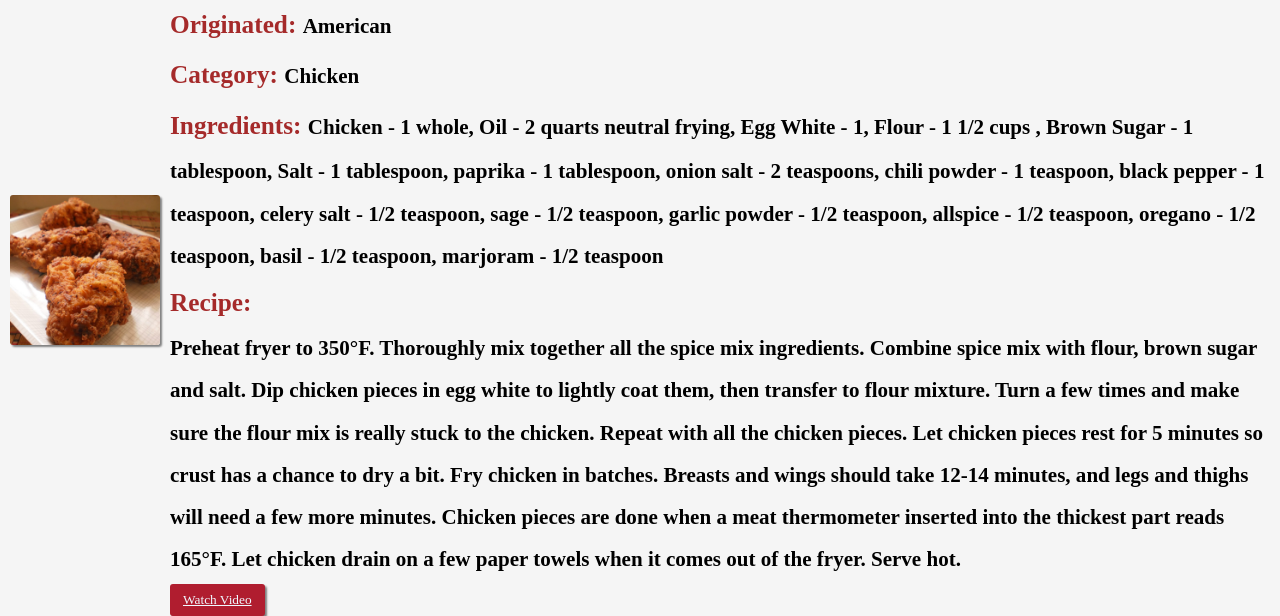
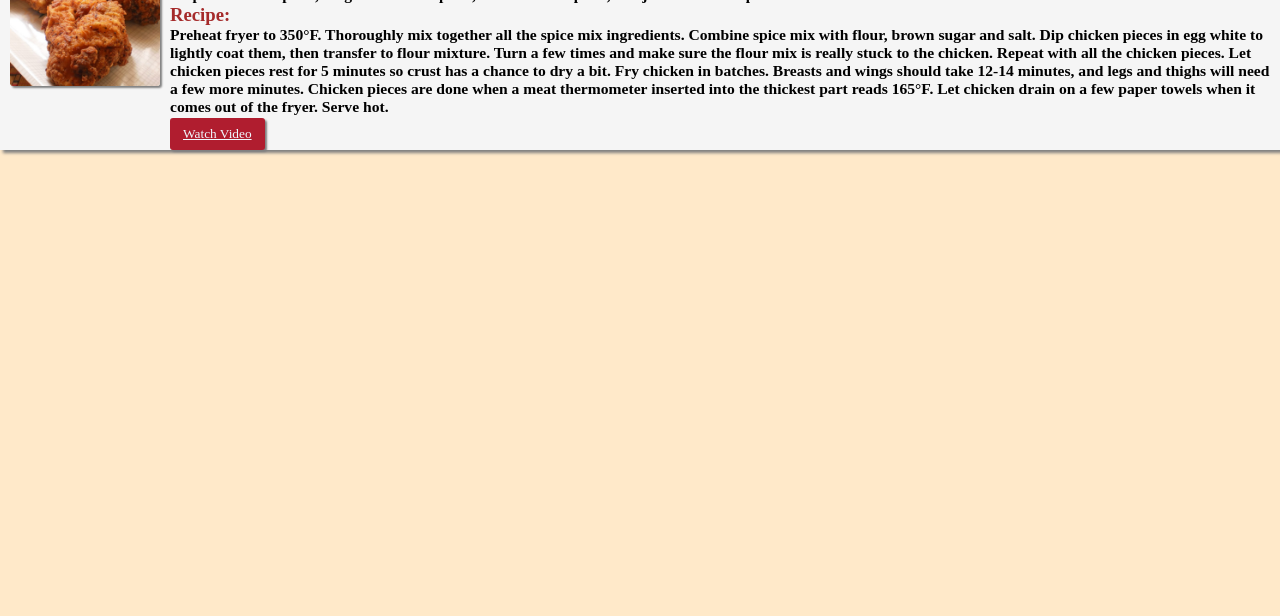
Before and after one commit to hanishP3/Projects, a plain HTML site: page recipeApp/index.html in a window 1280 px wide. Shown: the part 306-922 px from the top of the page. After the commit the page ends 800 px from the top, so only its background shows below. Drawn offline with Linux system fonts and the light colour scheme; a web font is replaced by a local one.

Commit message:
update line height

```diff
--- a/recipeApp/style.css
+++ b/recipeApp/style.css
@@ -10,7 +10,7 @@ body{
     height: 100vh;
     width: 100vw;
     background: #FFE9C9;
-    line-height: 2;
+    /* line-height: 2; */
 }
 .logo{
     text-align: center;
@@ -63,9 +63,6 @@ body{
     box-shadow: 2px 2px 2px grey ;
     cursor: pointer;
 }
-.mainmatter{
-    font-size: large;
-}
 .mainbody{
     display: flex;
     align-items: center;
```
